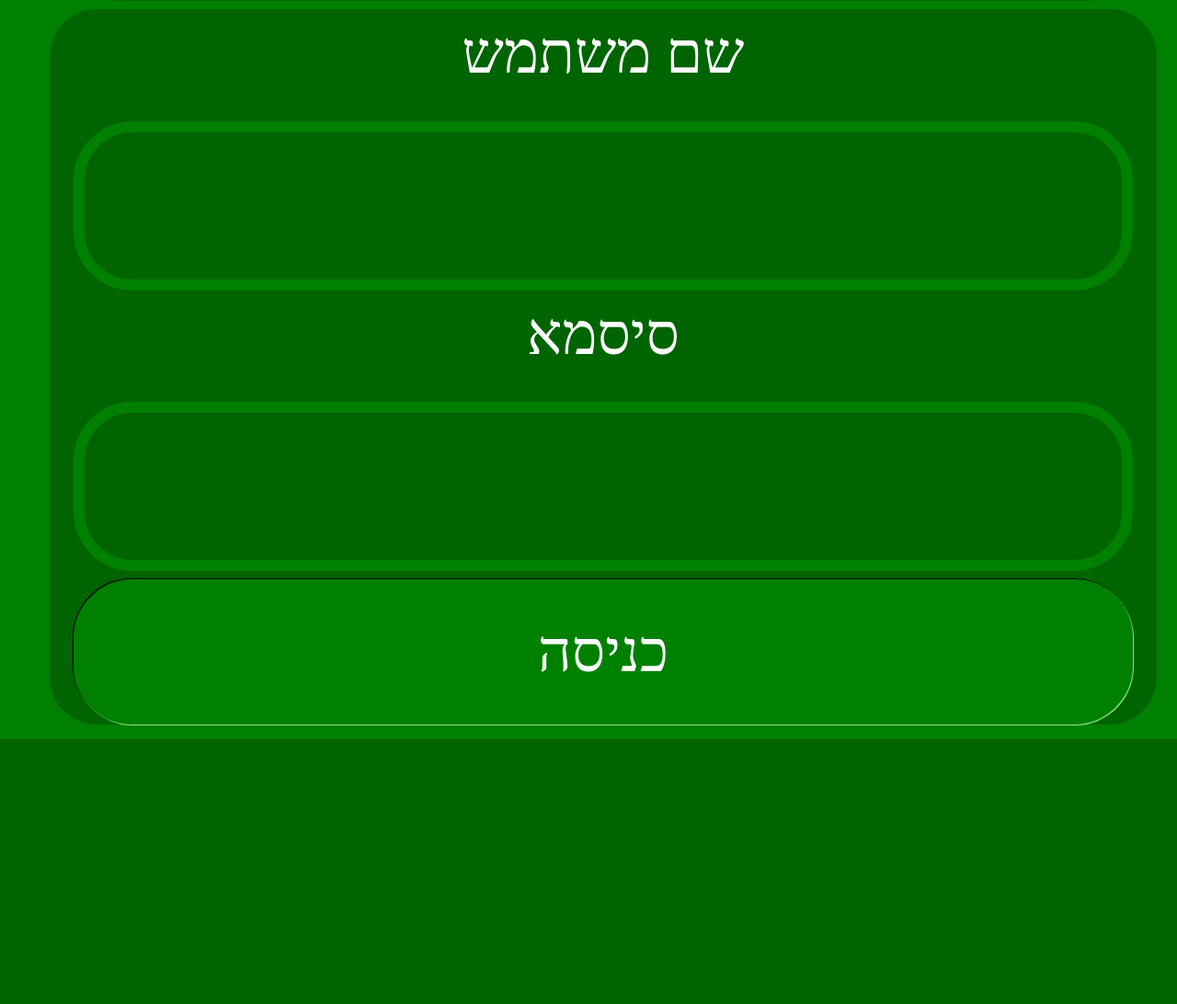
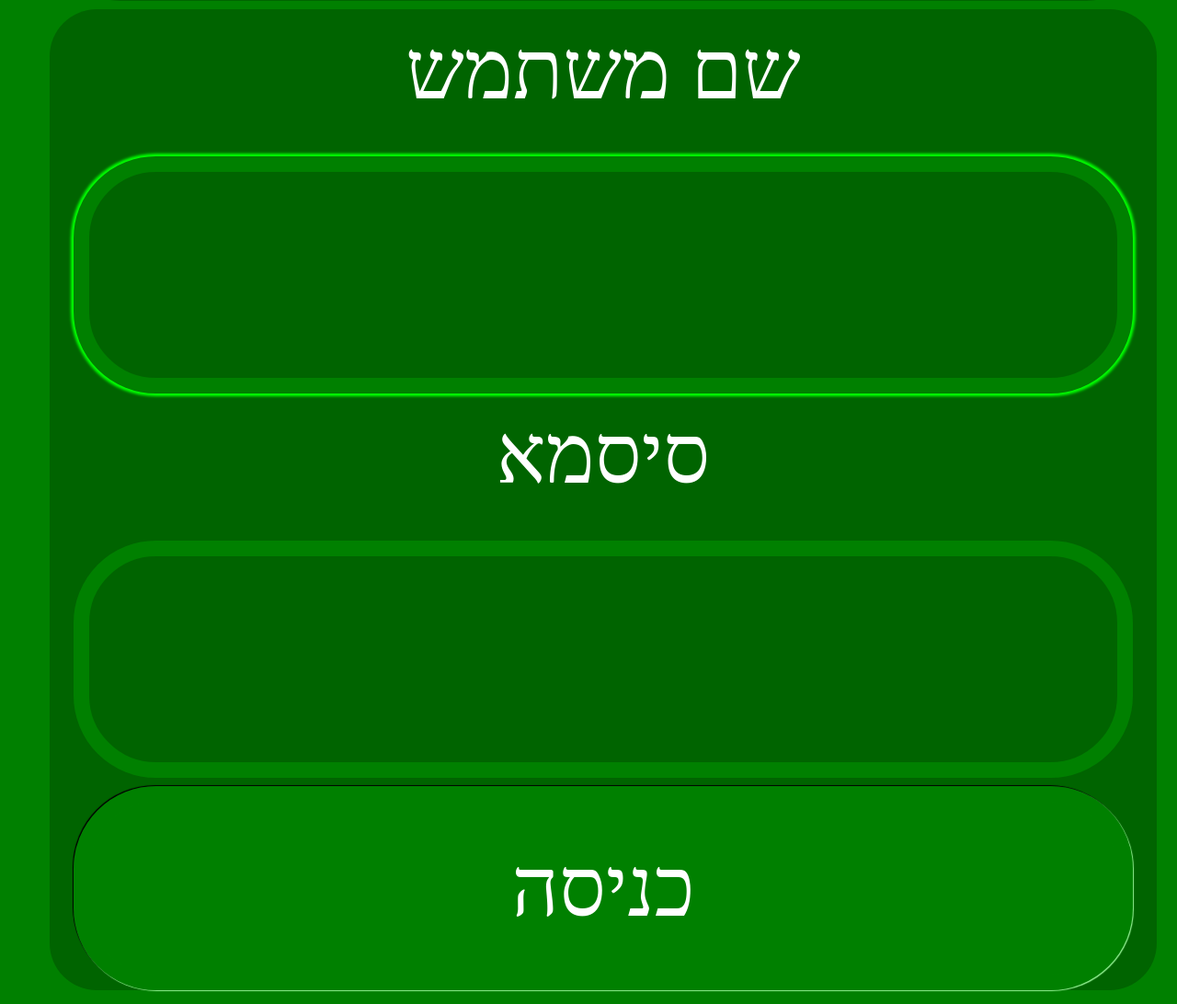
Before and after one commit to nirtsabar/FIGlu, a Flask app: page /auth/login in a window 1280 px wide. Shown: the part 429-1521 px from the top of the page at 92% size. Before the commit the page ends 1233 px from the top, so only its background shows below. Run offline with Flask 2, Linux system fonts and the light colour scheme; some libraries are stand-ins or nearby versions.

Commit message:
username autofocus

```diff
--- a/templates/auth/login.html
+++ b/templates/auth/login.html
@@ -5,17 +5,18 @@
 {% endblock %}
 
 {% block content %}
+	{{ super() }}
 	<style>
          .loginC {
 	         width: 90vw;
-             font-size: 5vw;
+             font-size: 7vw;
              display: inline-block;
 	         text-align: center;
          }
 	</style>
 	<form method="post">
 		<label for="username" class="loginC">שם משתמש</label>
-		<input name="username" id="username" required class="loginC">
+		<input name="username" id="username" required class="loginC" autofocus>
 		<label for="password" class="loginC">סיסמא</label>
 		<input type="password" name="password" id="password" required class="loginC">
 		<p></p>
```
